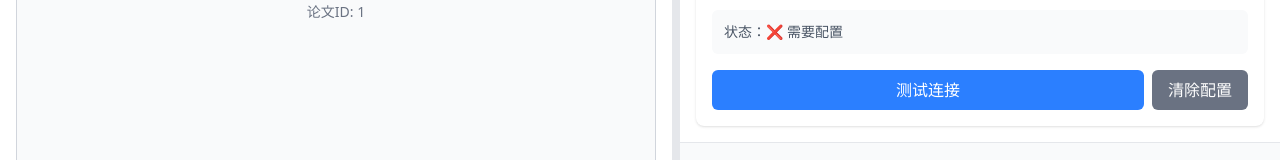
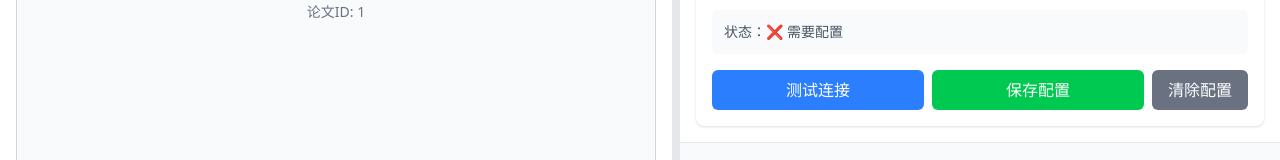
Before and after one commit to bigeagle/aizotero, a Vue app in the folder frontend/: page /read/arxiv/1 in a window 1280 px wide. Both pictures are taken after a click on the button "显示配置". Shown: the part 434-594 px from the top of the page. Built offline with nearby package versions, Linux system fonts and the light colour scheme; no server answers.

Commit message:
feat(frontend): 为 AI 配置表单添加保存按钮
- 在 AIConfig 组件中添加保存配置按钮
- 支持保存 maxTokens 和 temperature 到 localStorage
- 优化 aiService 初始化时从 localStorage 读取完整配置

```diff
--- a/frontend/src/components/AIConfig.vue
+++ b/frontend/src/components/AIConfig.vue
@@ -108,7 +108,7 @@
         </div>
       </div>
 
-      <!-- 测试按钮 -->
+      <!-- 操作按钮 -->
       <div class="mt-4 flex space-x-2">
         <button
           @click="testConnection"
@@ -116,6 +116,13 @@
           class="flex-1 px-4 py-2 bg-blue-500 text-white rounded-md disabled:opacity-50 disabled:cursor-not-allowed hover:bg-blue-600"
         >
           {{ testing ? '测试中...' : '测试连接' }}
+        </button>
+        <button
+          @click="saveConfig"
+          :disabled="saving"
+          class="flex-1 px-4 py-2 bg-green-500 text-white rounded-md disabled:opacity-50 disabled:cursor-not-allowed hover:bg-green-600"
+        >
+          {{ saving ? '保存中...' : '保存配置' }}
         </button>
         <button @click="clearConfig" class="px-4 py-2 bg-gray-500 text-white rounded-md hover:bg-gray-600">
           清除配置
@@ -133,6 +140,7 @@ import { debounce } from '@/utils/debounce';
 const aiStore = useAIStore();
 const showApiKey = ref(false);
 const testing = ref(false);
+const saving = ref(false);
 const models = ref<Array<{ id: string; object: string; owned_by: string }>>([]);
 
 const config = computed(() => aiStore.config);
@@ -216,6 +224,24 @@ async function testConnection() {
   }
 }
 
+function saveConfig() {
+  saving.value = true;
+  try {
+    aiStore.updateConfig({
+      apiKey: config.value.apiKey,
+      baseUrl: config.value.baseUrl,
+      model: config.value.model,
+      maxTokens: config.value.maxTokens,
+      temperature: config.value.temperature,
+    });
+    alert('✅ 配置保存成功！');
+  } catch {
+    alert('❌ 保存失败，请重试');
+  } finally {
+    saving.value = false;
+  }
+}
+
 function clearConfig() {
   if (confirm('确定要清除所有 AI 配置吗？')) {
     aiStore.updateConfig({
--- a/frontend/src/services/aiService.ts
+++ b/frontend/src/services/aiService.ts
@@ -179,6 +179,6 @@ export const aiService = new AIService({
   apiKey: localStorage.getItem('llm_api_key') || '',
   baseUrl: localStorage.getItem('llm_base_url') || 'https://api.openai.com/v1',
   model: localStorage.getItem('llm_model') || 'gpt-3.5-turbo',
-  maxTokens: 2000,
-  temperature: 0.7,
+  maxTokens: Number(localStorage.getItem('llm_max_tokens')) || 2000,
+  temperature: Number(localStorage.getItem('llm_temperature')) || 0.7,
 });
--- a/frontend/src/stores/aiStore.ts
+++ b/frontend/src/stores/aiStore.ts
@@ -7,8 +7,8 @@ export const useAIStore = defineStore('ai', () => {
     apiKey: localStorage.getItem('llm_api_key') || '',
     baseUrl: localStorage.getItem('llm_base_url') || 'https://api.openai.com/v1',
     model: localStorage.getItem('llm_model') || 'gpt-3.5-turbo',
-    maxTokens: 2000,
-    temperature: 0.7,
+    maxTokens: Number(localStorage.getItem('llm_max_tokens')) || 2000,
+    temperature: Number(localStorage.getItem('llm_temperature')) || 0.7,
   });
 
   const currentPaper = ref<PaperContext | null>(null);
@@ -31,6 +31,8 @@ export const useAIStore = defineStore('ai', () => {
     localStorage.setItem('llm_api_key', config.value.apiKey);
     localStorage.setItem('llm_base_url', config.value.baseUrl);
     localStorage.setItem('llm_model', config.value.model);
+    localStorage.setItem('llm_max_tokens', String(config.value.maxTokens));
+    localStorage.setItem('llm_temperature', String(config.value.temperature));
   }
 
   function setCurrentPaper(paper: PaperContext) {
```
